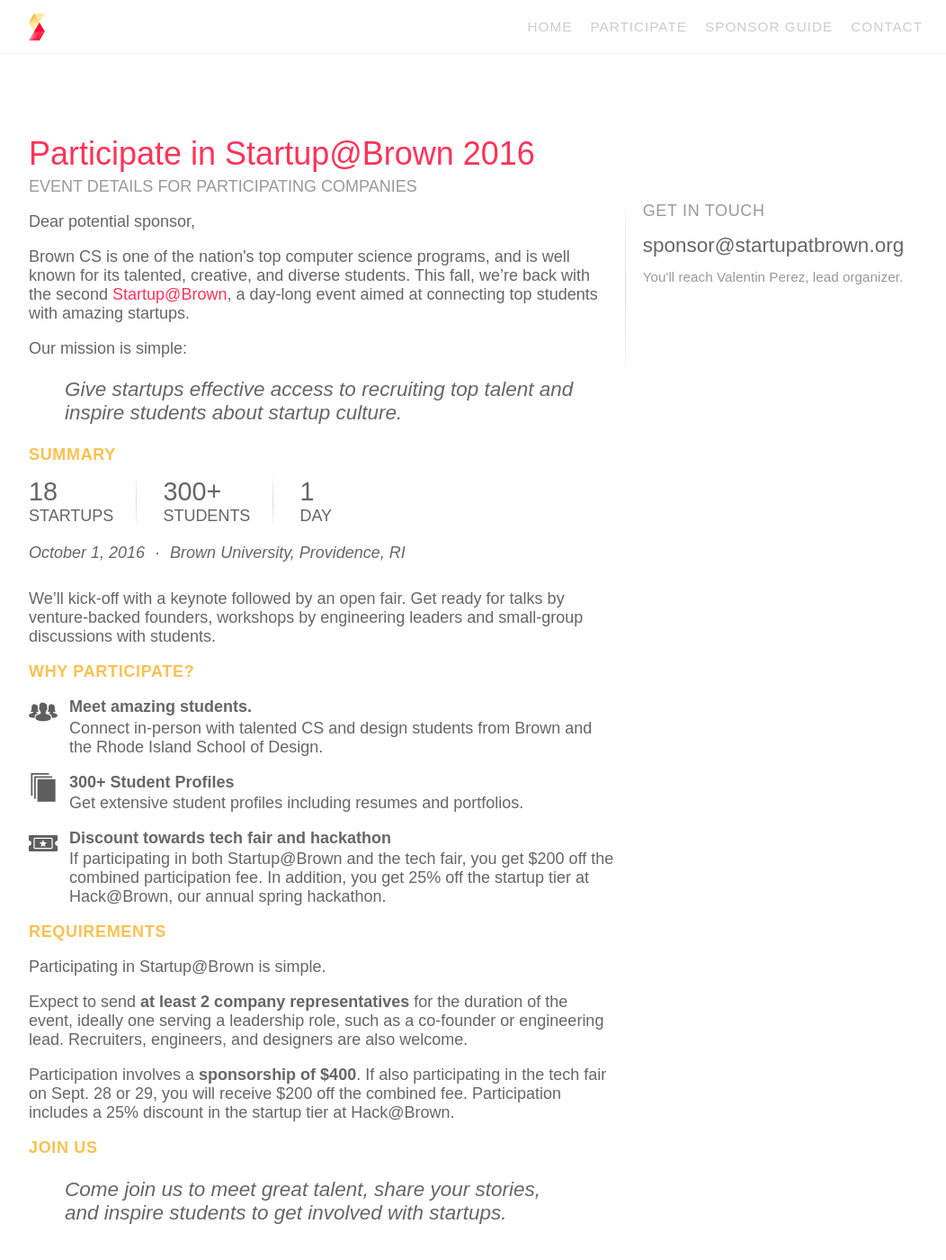
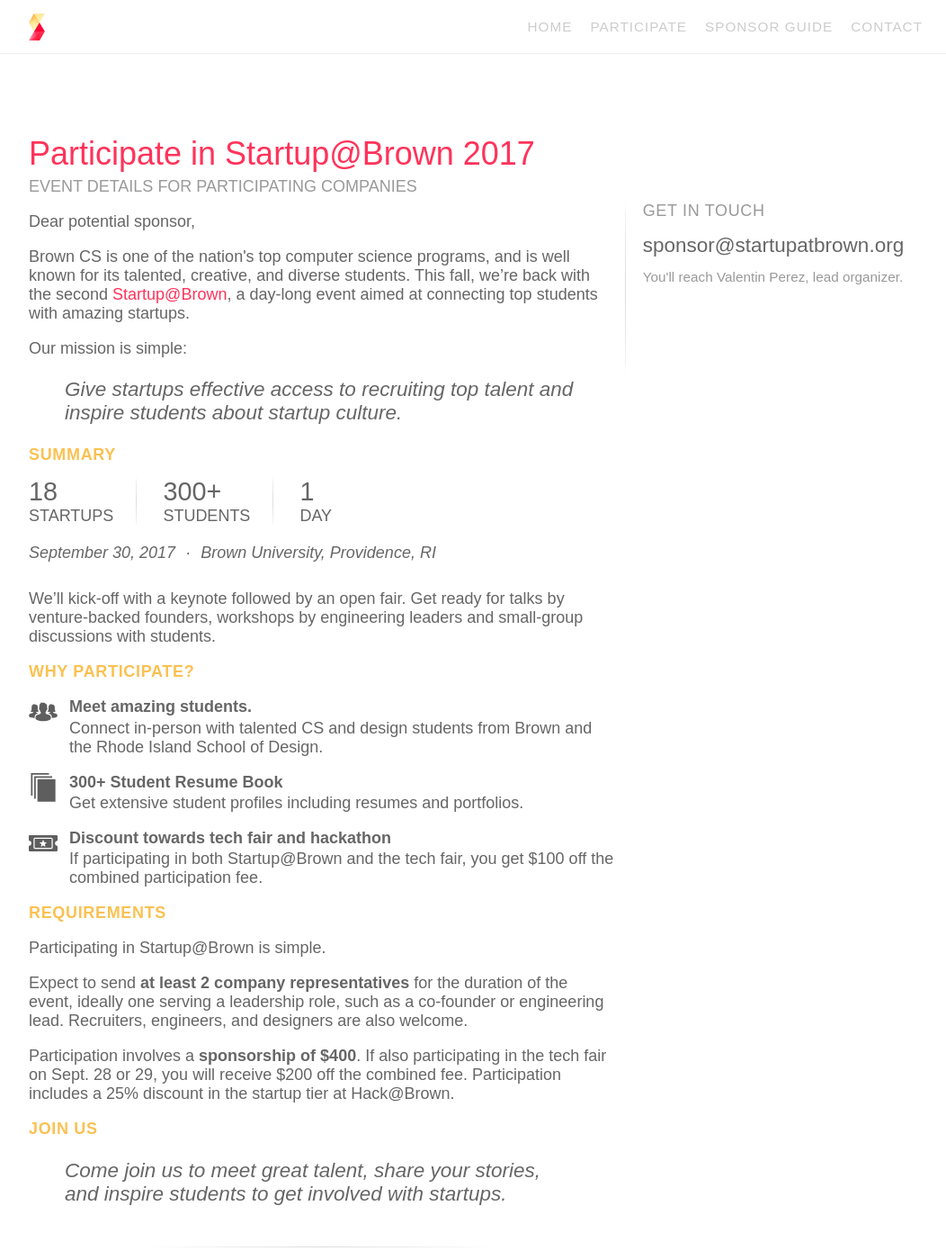
Before and after one commit to hackatbrown/2016.startupatbrown.org, a Jekyll site: the page built from participate.html, in a window 1280 px wide and 1400 px high. Shown: the whole window at 90% size, without its empty margins (111-1163 px from the left). Built offline with Jekyll 4.4.1, drawn with Linux system fonts in a browser that asks for light colours.

Commit message:
change to 2017

```diff
--- a/participate.html
+++ b/participate.html
@@ -10,7 +10,7 @@
   <div class="row">
     <article>
       <header>
-        <h1>Participate in Startup@Brown 2016</h1>
+        <h1>Participate in Startup@Brown 2017</h1>
         <p>Event Details for Participating Companies</p>
       </header>
 
@@ -29,7 +29,7 @@
         <li><span>300+</span><br>Students</li>
         <li><span>1</span><br>Day</li>
       </ul>
-      <p class="summary-date-place"><i class="fa fa-calendar"></i>October 1, 2016 <span>&middot;</span> <i class="fa fa-globe"></i>Brown University, Providence, RI</p>
+      <p class="summary-date-place"><i class="fa fa-calendar"></i>September 30, 2017 <span>&middot;</span> <i class="fa fa-globe"></i>Brown University, Providence, RI</p>
       <p>We’ll kick-off with a keynote followed by an open fair. Get ready for talks by venture-backed founders, workshops by engineering leaders and small-group discussions with students.</p>
 
       <h2>Why Participate?</h2>
@@ -41,13 +41,13 @@
         </li>
         <li class="feature-profiles">
           {% include svg/profiles.html %}
-          <h3>300+ Student Profiles</h3>
+          <h3>300+ Student Resume Book</h3>
           <p>Get extensive student profiles including resumes and portfolios.</p>
         </li>
         <li class="feature-discount">
           {% include svg/discount.html %}
           <h3>Discount towards tech fair and hackathon</h3>
-          <p>If participating in both Startup@Brown and the tech fair, you get $200 off the combined participation fee. In addition, you get 25% off the startup tier at Hack@Brown, our annual spring hackathon.</p>
+          <p>If participating in both Startup@Brown and the tech fair, you get $100 off the combined participation fee.</p>
         </li>
       </ul>
 
```
Also changed, not shown: index.html (+6 -6 lines).
